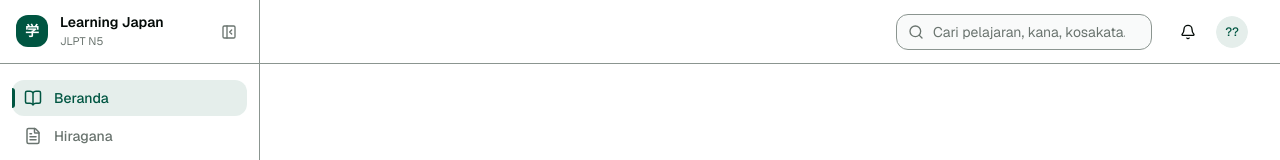
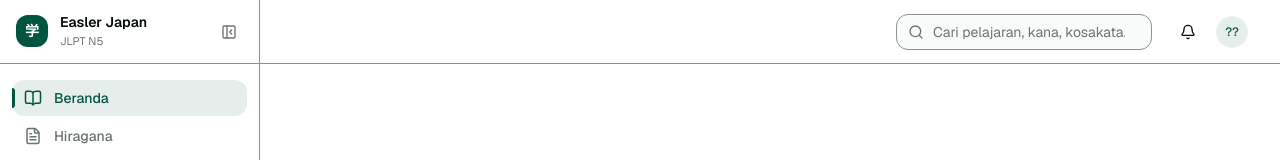
Before and after one commit to jifaa/learning_japan, a Next.js app: page /dashboard in a window 1280 px wide. Shown: the top 160 px of the page. Built offline with nearby package versions, Linux system fonts and the light colour scheme; no server answers.

Commit message:
change name

```diff
--- a/src/components/layout/app-sidebar.tsx
+++ b/src/components/layout/app-sidebar.tsx
@@ -93,7 +93,7 @@ export function AppSidebar({ collapsed = false }: { collapsed?: boolean }) {
           {!collapsed && (
             <div className="flex flex-col overflow-hidden">
               <span className="truncate text-sm font-semibold text-foreground">
-                Learning Japan
+                Easler Japan
               </span>
               <span className="truncate text-[11px] text-muted-foreground">
                 JLPT N5
```
